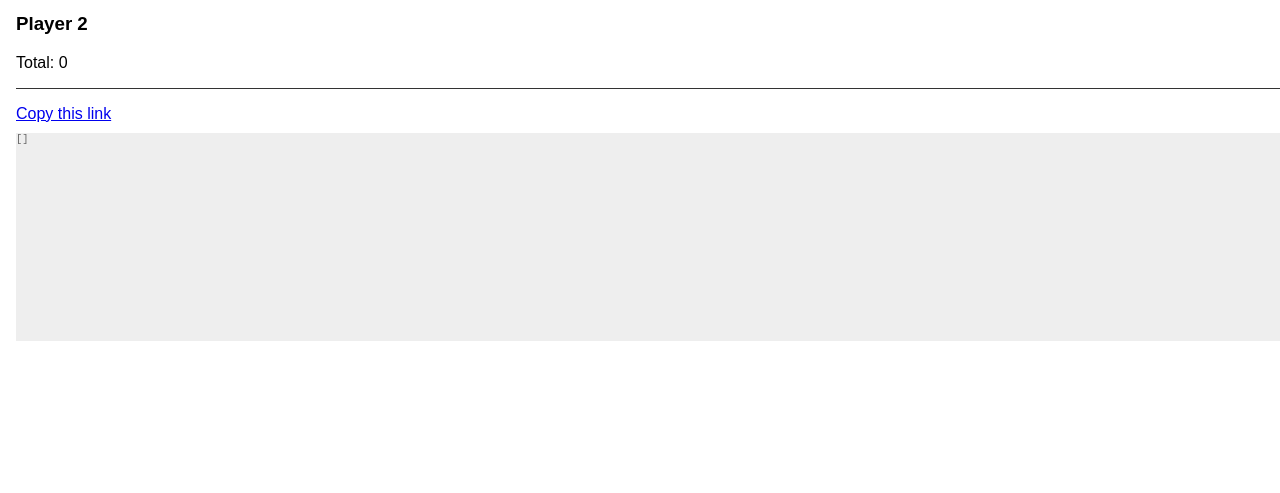
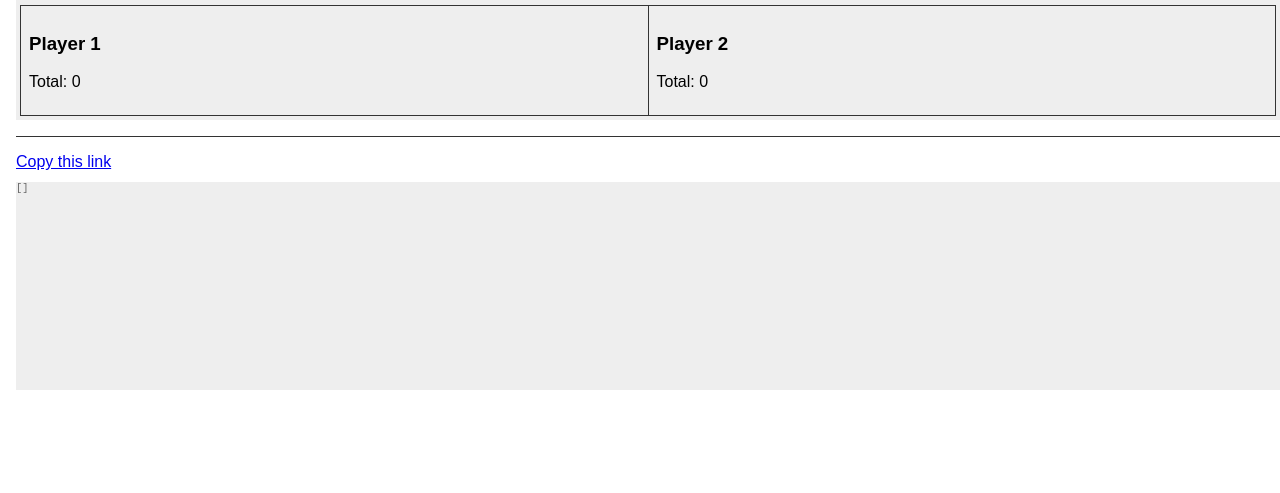
Before and after one commit to robballou/react-farkle, a React app: page / in a window 1280 px wide. Shown: the part 307-800 px from the top of the page. Built offline with nearby package versions, Linux system fonts and the light colour scheme.

Commit message:
UI improvements, rule updates

```diff
--- a/index.html
+++ b/index.html
@@ -6,7 +6,7 @@
     <link rel="stylesheet" href="build/css/screen.css" />
   </head>
   <body>
-    <header>
+    <header class="game">
       <h1>Farkle</h1>
     </header>
     <div id="root">
--- a/sass/components/_die.scss
+++ b/sass/components/_die.scss
@@ -5,3 +5,6 @@ button.die {
 button.die.selected {
   background: yellow;
 }
+button.die.disabled {
+  color: #999;
+}
--- a/sass/components/_header.scss
+++ b/sass/components/_header.scss
@@ -1,4 +1,4 @@
-header {
+header.game {
   width: 100%;
   background: #ddd;
   padding: 0;
--- /dev/null
+++ b/sass/components/_scoreboard.scss
@@ -0,0 +1,20 @@
+.scoreboard {
+  background: #eee;
+  padding: .25em;
+}
+
+.scores {
+  display: flex;
+  flex-direction: row;
+
+  .scoreboard--player {
+    flex-grow: 1;
+    border-left: 1px solid #333;
+    border-top: 1px solid #333;
+    border-bottom: 1px solid #333;
+    padding: 0.5em;
+  }
+  .scoreboard--player:last-child {
+    border-right: 1px solid #333;
+  }
+}
--- a/sass/screen.scss
+++ b/sass/screen.scss
@@ -20,4 +20,6 @@ button {
 @import 'components/die';
 @import 'components/header';
 @import 'components/log';
+@import 'components/messages';
+@import 'components/scoreboard';
 @import 'components/turn_indicator';
--- a/src/components/Actions.js
+++ b/src/components/Actions.js
@@ -22,7 +22,10 @@ const ACTION_ROLL_AGAIN_NEXT = 'ROLL_AGAIN_NEXT';
 const ACTION_NEXT = 'NEXT';
 
 /**
- * Render the actions available for the player.
+ * Render the action buttons available for the player.
+ *
+ * The actions available change greatly depending on what the current roll
+ * contains, what the player has selected, etc.
  */
 export default class Actions extends React.Component {
 
@@ -67,7 +70,7 @@ export default class Actions extends React.Component {
     }
     // player has started selecting dice, but they need to reach their
     // initial turn score so they can only roll again
-    else if (needsInitialScore && haveSelected) {
+    else if (needsInitialScore && haveSelected && noErrors) {
       return ACTION_ROLL_AGAIN;
     }
 
--- a/src/components/Die.js
+++ b/src/components/Die.js
@@ -5,8 +5,17 @@ export default class Die extends React.Component {
     const dice = [
       '','⚀','⚁','⚂','⚃','⚄','⚅'
     ];
+
+    const classNames = ['die'];
+    if (this.props.selected) {
+      classNames.push('selected');
+    }
+    if (this.props.selectable === false) {
+      classNames.push('disabled');
+    }
+
     return (
-      <button className={(this.props.selected) ? 'die selected' : 'die'} onClick={() => this.props.onClick(this.props.value)}>
+      <button className={classNames.join(' ')} onClick={() => this.props.onClick(this.props.value)}>
         {dice[this.props.value]}
       </button>
     );
--- a/src/components/Game.js
+++ b/src/components/Game.js
@@ -27,6 +27,7 @@ import InitialTurn500 from '../rules/InitialTurn500';
 const MESSAGE_ROLL = 'Select "roll" to start your turn';
 const MESSAGE_SELECT = 'Select die to score.';
 const MESSAGE_SELECT_INITIAL = 'Select die to score. You must get 500 or more points on your first turn.';
+const MESSAGE_SELECT_ERROR = 'Note: Currently you have selected dice that do not complete a correct score.';
 
 /**
  * Parent game component and subcomponent logic.
@@ -169,10 +170,7 @@ export default class Game extends React.Component {
               />
           </div>
           <PlayerRoll
-            roll={this.state.roll}
-            selected={this.state.selectedDie}
-            value={this.state.dice}
-            farkled={this.state.farkled}
+            gameState={this.state}
             onClick={this.selectDie.bind(this)} />
           <TurnScoreboard farkled={this.state.farkled} selected={this.state.selectedDie} value={this.state.turnScore} />
           <Scoreboard score={this.state.scoreboard} />
@@ -250,8 +248,12 @@ export default class Game extends React.Component {
     if (passedRule('InitialTurn500', ruleResults) === false) {
       currentMessage = MESSAGE_SELECT_INITIAL;
     }
+    const messages = [];
+    if (turnScore.errors.length > 0) {
+      messages.push(MESSAGE_SELECT_ERROR);
+    }
 
-    this.setState(this.log('select', {selectedDie: this.state.selectedDie, turnScore, currentMessage, ruleResults: this.state.ruleResults}));
+    this.setState(this.log('select', {selectedDie: this.state.selectedDie, turnScore, currentMessage, messages, ruleResults: this.state.ruleResults}));
   }
 
   /**
--- a/src/components/Messages.js
+++ b/src/components/Messages.js
@@ -2,8 +2,9 @@ import React from 'react';
 
 export default class Messages extends React.Component {
   render() {
-    const messages = this.props.value.map((message) => {
-      return <div className="message">{message}</div>;
+    const messages = this.props.value.map((message, ix) => {
+      const messageKey = `message${ix}`;
+      return <div className="message" key={messageKey}>{message}</div>;
     });
 
     return <div className="messages">{messages}</div>;
--- a/src/components/PlayerRoll.js
+++ b/src/components/PlayerRoll.js
@@ -9,10 +9,17 @@ import {filterRoll} from '../utils/filters';
  */
 export default class PlayerRoll extends React.Component {
   render() {
-    const selectedDieIndices = filterRoll(this.props.roll, this.props.selected).map((die) => die.index);
-    const dice = this.props.value.map((value, ix) => {
+    // get the dice for this roll
+    const selectedDieIndices = filterRoll(this.props.gameState.roll, this.props.gameState.selectedDie).map((die) => die.index);
+
+    // now show the dice available
+    const dice = this.props.gameState.dice.map((value, ix) => {
+      // check if this die is selected...
       const isSelected = indexOf(selectedDieIndices, ix) > -1;
-      return <Die key={ix} value={value} selected={isSelected}
+      const selectable = (this.props.gameState.farkled === false) ? true : false;
+
+      // return the Die component
+      return <Die key={ix} value={value} selected={isSelected} selectable={selectable}
         onClick={(value) => this.props.onClick({value, index: ix})}  />;
     });
 
--- a/src/components/Scoreboard.js
+++ b/src/components/Scoreboard.js
@@ -1,6 +1,12 @@
 import React from 'react';
 
+/**
+ * Game scoreboard.
+ */
 export default class Scoreboard extends React.Component {
+  /**
+   * Create the score items list.
+   */
   scoreItems(items, key) {
     let index = 0;
     return items.map((turn) => {
@@ -15,19 +21,26 @@ export default class Scoreboard extends React.Component {
     const player1ScoreItems = this.scoreItems(this.props.score[1], 'player1');
     const player2ScoreItems = this.scoreItems(this.props.score[2], 'player2');
 
+    // calculate the player totals...
     const player1Total = this.props.score[1].reduce((carry, turn) => carry + turn.score, 0);
     const player2Total = this.props.score[2].reduce((carry, turn) => carry + turn.score, 0);
 
+    const player1Winning = (player1Total > player2Total) ? '⭐️' : '';
+    const player2Winning = (player1Total < player2Total) ? '⭐️' : '';
+
     return <div className="scoreboard">
-        <div className="scoreboard--player">
-          <h3>Player 1</h3>
-          <ul>{player1ScoreItems}</ul>
-          Total: {player1Total}
-        </div>
-        <div className="scoreboard--player">
-          <h3>Player 2</h3>
-          <ul>{player2ScoreItems}</ul>
-          Total: {player2Total}
+        <header><h2>Scoreboard</h2></header>
+        <div className="scores">
+          <div className="scoreboard--player">
+            <h3>Player 1 {player1Winning}</h3>
+            Total: {player1Total}
+            <ul>{player1ScoreItems}</ul>
+          </div>
+          <div className="scoreboard--player">
+            <h3>Player 2 {player2Winning}</h3>
+            Total: {player2Total}
+            <ul>{player2ScoreItems}</ul>
+          </div>
         </div>
       </div>;
   }
--- a/src/utils/score.js
+++ b/src/utils/score.js
@@ -42,6 +42,9 @@ function turnScoreObject() {
   return {score: 0, items: [], errors: [], farkled: false};
 }
 
+/**
+ * Score multiple rolls.
+ */
 export function score(allDiceRolls) {
   const rolls = groupBy(allDiceRolls, (die) => (isNumber(die)) ? 0 : die.roll);
   const thisScore = turnScoreObject();
@@ -115,7 +118,8 @@ export function scoreSpecials(dice) {
 
   // in a nutshell, we need to check for special value scores starting at the
   // high scoring varieties down to the lower scoring ones...
-  if (diceValues.length === 6) {
+  const diceValuesLength = diceValues.length;
+  if (diceValuesLength === 6) {
     // check for six of a kind = 4x the 3-of-a-kind score.
     if (hasSixOfAKind(diceValues)) {
       const sixOfAKind = keys(pickBy(counts, (v) => v === 6));
@@ -125,6 +129,12 @@ export function scoreSpecials(dice) {
         thisDice = [];
         specialScore += itemScore;
       }
+    }
+    // two triples = 2500
+    else if ((getThreeOfAKind(diceValues)).length === 2) {
+      scoreItems.push({dice: diceValues, score: 2500});
+      thisDice = [];
+      specialScore += 2500;
     }
     // straight = 1000
     else if (isStraight(diceValues)) {
@@ -139,7 +149,8 @@ export function scoreSpecials(dice) {
     }
   }
 
-  if (diceValues.length >= 5) {
+  if (thisDice.length > 0) {
+    if (diceValuesLength >= 5) {
       const fiveOfAKind = getFiveOfAKind(diceValues);
       fiveOfAKind.forEach((quin) => {
         scoreItems.push({dice: [quin, quin, quin, quin, quin], score: threeOfAKindScores[quin] * 3});
@@ -147,8 +158,7 @@ export function scoreSpecials(dice) {
         specialScore += threeOfAKindScores[quin] * 3;
       });
     }
-
-  if (diceValues.length >= 4) {
+    if (diceValuesLength >= 4) {
       const fourOfAKind = getFourOfAKind(diceValues);
       fourOfAKind.forEach((quad) => {
         scoreItems.push({dice: [quad, quad, quad, quad], score: threeOfAKindScores[quad] * 2});
@@ -157,13 +167,14 @@ export function scoreSpecials(dice) {
       });
     }
 
-  if (diceValues.length >= 3) {
+    if (diceValuesLength >= 3) {
       const threeOfAKind = getThreeOfAKind(diceValues);
       threeOfAKind.forEach((triple) => {
         scoreItems.push({dice: [triple, triple, triple], score: threeOfAKindScores[triple]});
         thisDice = thisDice.filter((die) => die.value != triple);
         specialScore += threeOfAKindScores[triple];
       });
+    }
   }
 
   return [specialScore, scoreItems, thisDice];
@@ -181,7 +192,7 @@ export function hasScoringSingleDie(die) {
 export function getNumberOfAKind(dice, n) {
   const counts = dieCount(dice);
   return keys(pickBy(counts, (count) => count === n))
-    .map(parseInt);
+    .map((num) => parseInt(num));
 }
 
 export function getThreeOfAKind(dice) {
```
Also changed, not shown: sass/components/_messages.scss (added, +8 -0 lines), test/actions.js (+25 -0 lines), test/score.js (+88 -1 lines), build/css/screen.css, 2 other files. Lines whose indentation alone changed are shown as unchanged.
